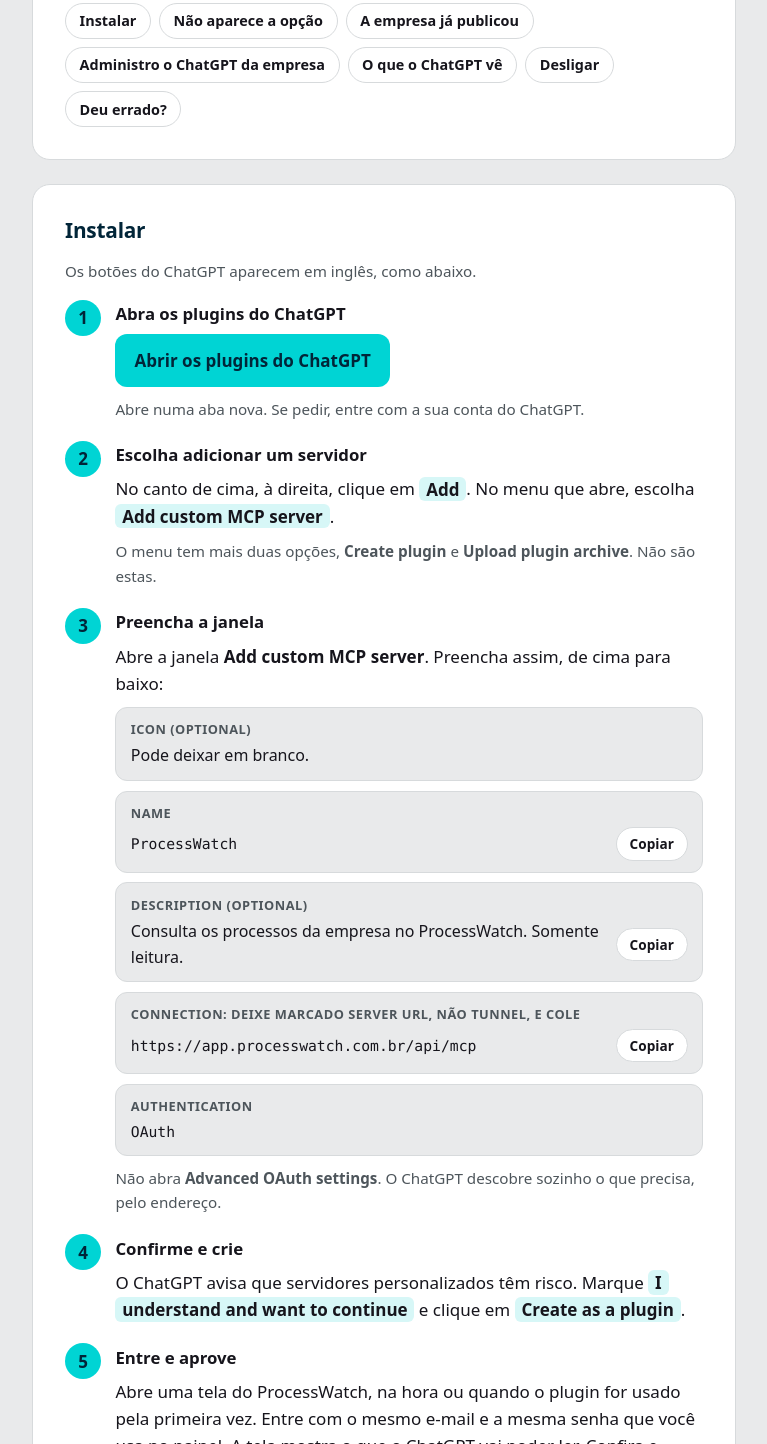
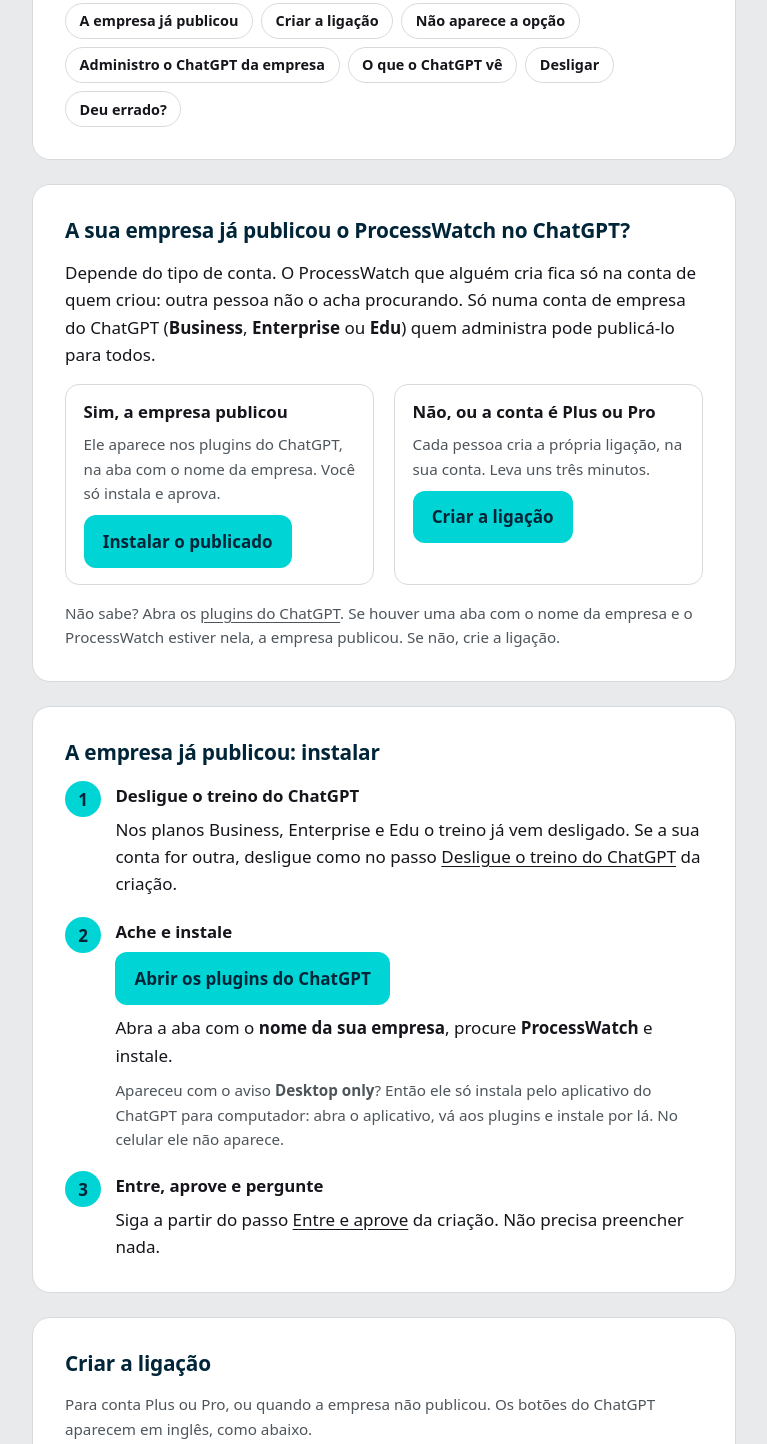
Before and after one commit to rvluft/ProcessWatch-MCP, a plain HTML site: page docs/index.html in a window 1280 px wide. Shown: the part 305-1749 px from the top of the page, without its empty margins (256-1023 px from the left). Drawn offline with Linux system fonts and the light colour scheme.

Commit message:
docs(guia): pergunta se a empresa já publicou, e o ícone para baixar
O guia abre perguntando se a empresa já publicou o ProcessWatch no
ChatGPT: o que alguém cria fica só na conta de quem criou, e publicar
para todos só existe em conta Business, Enterprise ou Edu. Daí saem
dois caminhos, "Instalar o publicado" e "Criar a ligação".

No campo Icon, o guia oferece baixar o ícone do ProcessWatch: depois
de criado, o ChatGPT não oferece trocar.

Montado de processwatch@fdf1c5e com scripts/montar-plugin.py.

```diff
--- a/docs/index.html
+++ b/docs/index.html
@@ -6,8 +6,9 @@
 <title>Ligar o ChatGPT ao ProcessWatch</title>
 <meta name="description" content="Passo a passo para instalar o ProcessWatch no ChatGPT e consultar os processos da sua empresa.">
 <style>
-  /* Layout: uma coluna de leitura. Abre com os quatro passos de quem vai usar;
-     o que é exceção (não achou na lista, administrador, desligar) vem depois. */
+  /* Layout: uma coluna de leitura. Abre com a pergunta que separa os dois
+     caminhos (a empresa já publicou, ou cada pessoa cria o seu); o que é
+     exceção (não achou a opção, administrador, desligar) vem depois. */
   :root {
     --papel: #e9eaeb;
     --folha: #ffffff;
@@ -140,6 +141,9 @@
   ul.lista { padding-left: 1.2rem; display: flex; flex-direction: column; gap: 0.35rem; }
   .duas { display: grid; grid-template-columns: repeat(auto-fit, minmax(15rem, 1fr)); gap: 1.25rem; }
   .duas > div { display: flex; flex-direction: column; gap: 0.6rem; min-width: 0; }
+  .caminho { border: 1px solid var(--linha); border-radius: 14px; padding: 1rem 1.1rem; }
+  .icone { display: flex; align-items: center; gap: 0.9rem; flex-wrap: wrap; }
+  .icone img { width: 48px; height: 48px; border-radius: 12px; flex: none; }
   dl { margin: 0; display: flex; flex-direction: column; gap: 0.9rem; }
   dt { font-weight: 700; }
   dd { margin: 0.2rem 0 0; color: var(--tinta-suave); }
@@ -157,9 +161,9 @@
     <p class="chamada">Depois de ligado, você pergunta ao ChatGPT sobre os processos da sua empresa e ele consulta o ProcessWatch na hora.</p>
     <p class="nota">Leva uns três minutos. Faça no computador, pelo navegador. O aplicativo só lê. Ele não encerra processo, não muda obra e não pede verificação.</p>
     <nav class="atalhos" aria-label="Nesta página">
-      <a href="#instalar">Instalar</a>
+      <a href="#ja-publicado">A empresa já publicou</a>
+      <a href="#instalar">Criar a ligação</a>
       <a href="#sem-a-opcao">Não aparece a opção</a>
-      <a href="#ja-publicado">A empresa já publicou</a>
       <a href="#administrador">Administro o ChatGPT da empresa</a>
       <a href="#o-que-ve">O que o ChatGPT vê</a>
       <a href="#desligar">Desligar</a>
@@ -167,14 +171,57 @@
     </nav>
   </header>
 
+  <section id="comece" aria-labelledby="t-comece">
+    <h2 id="t-comece">A sua empresa já publicou o ProcessWatch no ChatGPT?</h2>
+    <p>Depende do tipo de conta. O ProcessWatch que alguém cria fica só na conta de quem criou: outra pessoa não o acha procurando. Só numa conta de empresa do ChatGPT (<strong>Business</strong>, <strong>Enterprise</strong> ou <strong>Edu</strong>) quem administra pode publicá-lo para todos.</p>
+    <div class="duas">
+      <div class="caminho">
+        <h3>Sim, a empresa publicou</h3>
+        <p class="nota">Ele aparece nos plugins do ChatGPT, na aba com o nome da empresa. Você só instala e aprova.</p>
+        <a class="botao" href="#ja-publicado">Instalar o publicado</a>
+      </div>
+      <div class="caminho">
+        <h3>Não, ou a conta é Plus ou Pro</h3>
+        <p class="nota">Cada pessoa cria a própria ligação, na sua conta. Leva uns três minutos.</p>
+        <a class="botao" href="#instalar">Criar a ligação</a>
+      </div>
+    </div>
+    <p class="nota">Não sabe? Abra os <a href="https://chatgpt.com/plugins" target="_blank" rel="noopener">plugins do ChatGPT</a>. Se houver uma aba com o nome da empresa e o ProcessWatch estiver nela, a empresa publicou. Se não, crie a ligação.</p>
+  </section>
+
+  <section id="ja-publicado" aria-labelledby="t-publicado">
+    <h2 id="t-publicado">A empresa já publicou: instalar</h2>
+    <ol class="passos">
+      <li><div>
+        <h3>Desligue o treino do ChatGPT</h3>
+        <p>Nos planos Business, Enterprise e Edu o treino já vem desligado. Se a sua conta for outra, desligue como no passo <a href="#treino">Desligue o treino do ChatGPT</a> da criação.</p>
+      </div></li>
+      <li><div>
+        <h3>Ache e instale</h3>
+        <a class="botao" href="https://chatgpt.com/plugins" target="_blank" rel="noopener">Abrir os plugins do ChatGPT</a>
+        <p>Abra a aba com o <strong>nome da sua empresa</strong>, procure <strong>ProcessWatch</strong> e instale.</p>
+        <p class="nota">Apareceu com o aviso <strong>Desktop only</strong>? Então ele só instala pelo aplicativo do ChatGPT para computador: abra o aplicativo, vá aos plugins e instale por lá. No celular ele não aparece.</p>
+      </div></li>
+      <li><div>
+        <h3>Entre, aprove e pergunte</h3>
+        <p>Siga a partir do passo <a href="#aprovar">Entre e aprove</a> da criação. Não precisa preencher nada.</p>
+      </div></li>
+    </ol>
+  </section>
+
   <section id="instalar" aria-labelledby="t-instalar">
-    <h2 id="t-instalar">Instalar</h2>
-    <p class="nota">Os botões do ChatGPT aparecem em inglês, como abaixo.</p>
+    <h2 id="t-instalar">Criar a ligação</h2>
+    <p class="nota">Para conta Plus ou Pro, ou quando a empresa não publicou. Os botões do ChatGPT aparecem em inglês, como abaixo.</p>
     <ol class="passos">
       <li><div>
         <h3>Abra os plugins do ChatGPT</h3>
         <a class="botao" href="https://chatgpt.com/plugins" target="_blank" rel="noopener">Abrir os plugins do ChatGPT</a>
         <p class="nota">Abre numa aba nova. Se pedir, entre com a sua conta do ChatGPT.</p>
+      </div></li>
+      <li id="treino"><div>
+        <h3>Desligue o treino do ChatGPT</h3>
+        <p>Nos planos Free, Plus e Pro, a OpenAI pode usar as suas conversas, inclusive o que o ProcessWatch responder, para treinar os modelos dela. Para desligar: clique no seu nome, no canto de baixo à esquerda, e vá em <span class="tecla">Settings</span> → <span class="tecla">Data controls</span>. Desligue <span class="tecla">Improve the model for everyone</span>.</p>
+        <p class="nota">Vale para a conta inteira, no navegador e no celular. Se você der 👍 ou 👎 numa resposta, aquela conversa ainda pode ir para treino. Nos planos Business, Enterprise e Edu o treino já vem desligado.</p>
       </div></li>
       <li><div>
         <h3>Escolha adicionar um servidor</h3>
@@ -184,7 +231,8 @@
       <li><div>
         <h3>Preencha a janela</h3>
         <p>Abre a janela <strong>Add custom MCP server</strong>. Preencha assim, de cima para baixo:</p>
-        <div class="campo"><span class="rotulo">Icon (optional)</span><span class="valor frase">Pode deixar em branco.</span></div>
+        <div class="campo"><span class="rotulo">Icon (optional)</span><span class="icone"><img src="icone-processwatch.png" alt="" width="48" height="48"><a class="valor frase" id="c-icone" href="icone-processwatch.png" download="processwatch.png">Baixar o ícone do ProcessWatch</a></span></div>
+        <p class="nota">Baixe o ícone, clique em <strong>Icon</strong> e escolha o arquivo baixado. Sem ele, o ChatGPT põe um ícone genérico, e a tela do app depois de criado não oferece trocar.</p>
         <div class="campo"><span class="rotulo">Name</span><span class="valor" id="c-nome">ProcessWatch</span><button type="button" class="copiar" data-copiar="c-nome" hidden>Copiar</button></div>
         <div class="campo"><span class="rotulo">Description (optional)</span><span class="valor frase" id="c-descricao">Consulta os processos da empresa no ProcessWatch. Somente leitura.</span><button type="button" class="copiar" data-copiar="c-descricao" hidden>Copiar</button></div>
         <div class="campo"><span class="rotulo">Connection: deixe marcado Server URL, não Tunnel, e cole</span><span class="valor" id="c-endereco">https://app.processwatch.com.br/api/mcp</span><button type="button" class="copiar" data-copiar="c-endereco" hidden>Copiar</button></div>
@@ -195,7 +243,7 @@
         <h3>Confirme e crie</h3>
         <p>O ChatGPT avisa que servidores personalizados têm risco. Marque <span class="tecla">I understand and want to continue</span> e clique em <span class="tecla">Create as a plugin</span>.</p>
       </div></li>
-      <li><div>
+      <li id="aprovar"><div>
         <h3>Entre e aprove</h3>
         <p>Abre uma tela do ProcessWatch, na hora ou quando o plugin for usado pela primeira vez. Entre com o mesmo e-mail e a mesma senha que você usa no painel. A tela mostra o que o ChatGPT vai poder ler. Confira e clique em <span class="tecla">Aprovar a conexão</span>.</p>
       </div></li>
@@ -219,22 +267,16 @@
     </ul>
   </section>
 
-  <section id="ja-publicado" aria-labelledby="t-publicado">
-    <h2 id="t-publicado">A sua empresa já publicou o ProcessWatch no ChatGPT</h2>
-    <p>Isso só acontece em conta de empresa do ChatGPT, depois que quem a administra publica o plugin. Nesse caso você não precisa preencher nada: nos <a href="https://chatgpt.com/plugins" target="_blank" rel="noopener">plugins do ChatGPT</a>, abra a aba com o <strong>nome da sua empresa</strong>, procure <strong>ProcessWatch</strong>, instale e siga a partir de <a href="#instalar">Entre e aprove</a>.</p>
-    <p class="nota">Apareceu com o aviso <strong>Desktop only</strong>? Então ele só instala pelo aplicativo do ChatGPT para computador: abra o aplicativo, vá aos plugins e instale por lá. No celular ele não aparece.</p>
-  </section>
-
   <section id="administrador" aria-labelledby="t-adm">
     <h2 id="t-adm">Para quem administra o ChatGPT da empresa</h2>
-    <p>Isto se faz uma vez. Depois, cada pessoa só instala e aprova, pelos passos do começo desta página. É preciso ser administrador do espaço de trabalho no ChatGPT.</p>
+    <p>Isto se faz uma vez. Depois, cada pessoa só instala e aprova, pelos passos de <a href="#ja-publicado">A empresa já publicou</a>. É preciso ser administrador do espaço de trabalho no ChatGPT.</p>
     <p class="nota">Os nomes dos botões abaixo estão em inglês, como na documentação do ChatGPT. No seu eles podem aparecer traduzidos.</p>
     <div class="duas">
       <div>
         <h3>Opção 1: criar e publicar pelo ChatGPT</h3>
         <p class="nota">É a opção para a equipe usar no navegador. A sua conta precisa das permissões <strong>Create plugins with MCPs</strong> e <strong>Publish plugins to workspace</strong>.</p>
         <ul class="lista">
-          <li>Crie a ligação pelos passos de <a href="#instalar">Instalar</a>, até <span class="tecla">Create as a plugin</span>.</li>
+          <li>Crie a ligação pelos passos de <a href="#instalar">Criar a ligação</a>, até <span class="tecla">Create as a plugin</span>.</li>
           <li>Nos plugins, abra a aba <span class="tecla">Personal</span>, clique nos três pontos do ProcessWatch e escolha <span class="tecla">Publish</span>.</li>
           <li>Escolha quais perfis da empresa podem usar.</li>
         </ul>
@@ -302,7 +344,7 @@
   </section>
 </main>
 <footer>
-  <p>Os botões de Instalar foram conferidos na tela do ChatGPT em 19/11/2026, numa conta Plus. Os da parte do administrador vêm da documentação da OpenAI de 17/11/2026. No seu ChatGPT eles podem ter mudado de lugar.</p>
+  <p>Os botões de Criar a ligação foram conferidos na tela do ChatGPT em 19/11/2026, numa conta Plus. Os da parte do administrador, e quem enxerga um plugin criado, vêm da documentação da OpenAI de 17/11/2026. No seu ChatGPT eles podem ter mudado de lugar.</p>
 </footer>
 <script>
   // Sem este script a página continua inteira: os valores ficam à vista, para
```
Also changed, not shown: docs/icone-processwatch.png (added), 1 other file.
